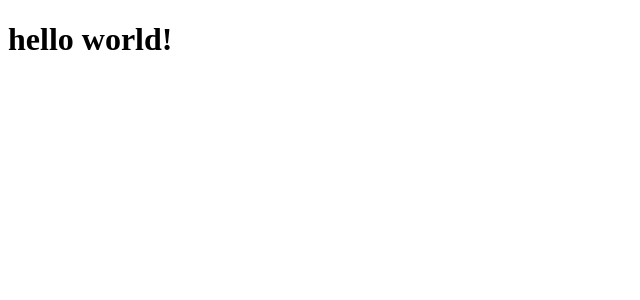
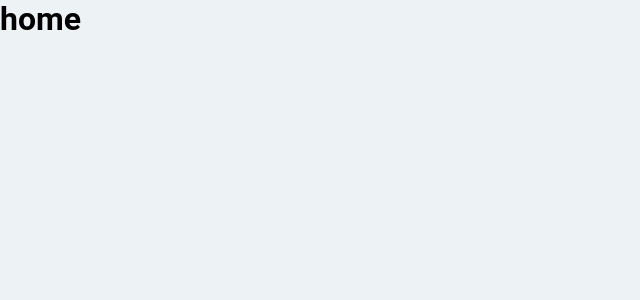
Before and after one commit to guilhermekuni/pokedex, a React (Create React App) app: page / in a window 1280 px wide. Shown: the top 300 px of the page, without its empty margins (0-640 px from the left). Built offline with nearby package versions, Linux system fonts and the light colour scheme.

Commit message:
chore: install styled-components and configure global style

```diff
--- a/package.json
+++ b/package.json
@@ -6,9 +6,12 @@
     "@testing-library/jest-dom": "^5.11.4",
     "@testing-library/react": "^11.1.0",
     "@testing-library/user-event": "^12.1.10",
+    "axios": "^0.21.0",
     "react": "^17.0.1",
     "react-dom": "^17.0.1",
     "react-scripts": "4.0.1",
+    "styled-components": "^5.2.1",
+    "styled-media-query": "^2.1.2",
     "web-vitals": "^0.2.4"
   },
   "scripts": {
--- a/src/App.js
+++ b/src/App.js
@@ -1,11 +1,14 @@
 import React from 'react';
 
-const App = () => {
-  return (
-    <div className="App">
-      <h1>hello world!</h1>
-    </div>
-  );
-};
+import GlobalStyle from './styles/global';
+
+import Home from './pages/Home';
+
+const App = () => (
+  <>
+    <GlobalStyle />
+    <Home />
+  </>
+);
 
 export default App;
--- /dev/null
+++ b/src/pages/Home.js
@@ -0,0 +1,7 @@
+import React from 'react';
+
+const Home = () => {
+  return <h1>home</h1>;
+};
+
+export default Home;
--- /dev/null
+++ b/src/styles/global.js
@@ -0,0 +1,20 @@
+import { createGlobalStyle } from 'styled-components';
+
+export default createGlobalStyle`
+  * {
+    margin: 0;
+    padding: 0;
+    outline: 0;
+    box-sizing: border-box;
+  }
+  body {
+    background: #edf2f4;
+    -webkit-font-smoothing: antialiased
+  }
+  body, input, button {
+    font: 16px "Roboto", sans-serif;
+  }
+  button {
+    cursor: pointer;
+  }
+`;
```
Also changed, not shown: 1 other file (tests, documents, lock files or other folders).
